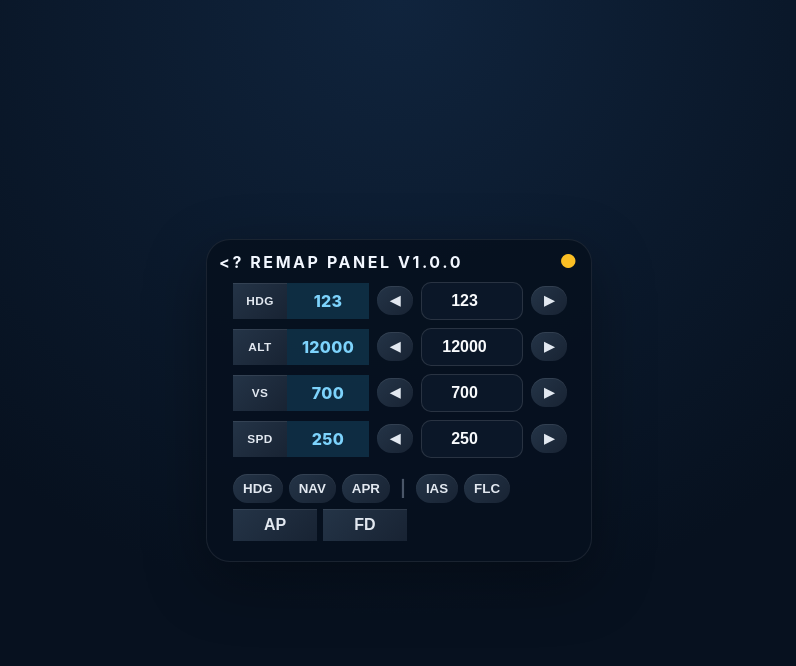
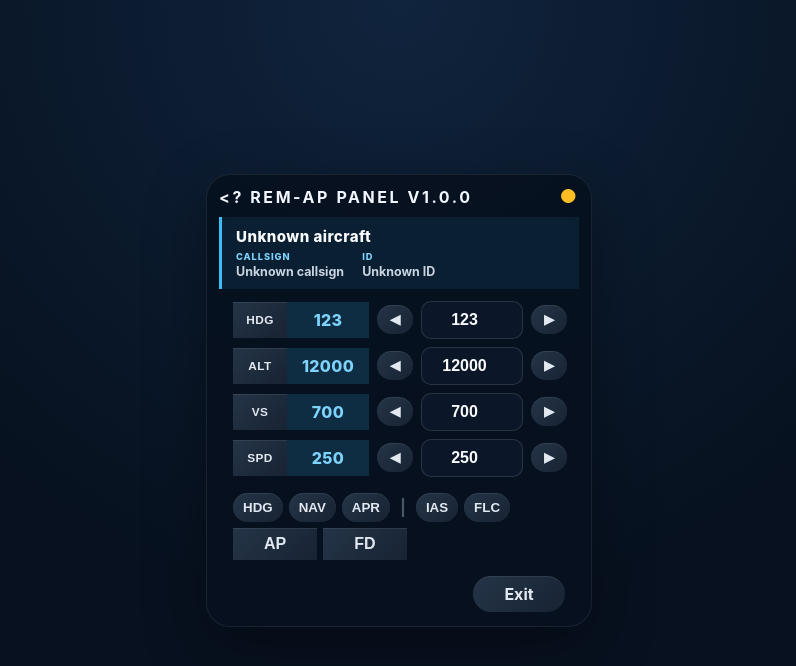
Before and after one commit to kavics/FsClient, a website: page src/web/remap-panel.html in a window 1280 px wide. Shown: the whole page, without its empty margins (241-1037 px from the left). Drawn offline with nearby package versions, Linux system fonts and the light colour scheme; no server answers.

Commit message:
Remap panel exit button

```diff
--- a/src/web/app.js
+++ b/src/web/app.js
@@ -14,6 +14,9 @@ const headingValueEl = document.getElementById('headingValue');
 const altitudeValueEl = document.getElementById('altitudeValue');
 const vsValueEl = document.getElementById('vsValue');
 const speedValueEl = document.getElementById('speedValue');
+const aircraftTypeEl = document.getElementById('aircraftType');
+const aircraftCallsignEl = document.getElementById('aircraftCallsign');
+const aircraftIdentifierEl = document.getElementById('aircraftIdentifier');
 
 let latestState = null;
 const fieldConfigs = {
@@ -61,6 +64,10 @@ function setChip(id, active) {
 
 function renderState(state) {
   latestState = state;
+
+  if (aircraftTypeEl) aircraftTypeEl.textContent = state.aircraft?.type || 'Unknown aircraft';
+  if (aircraftCallsignEl) aircraftCallsignEl.textContent = state.aircraft?.callsign || 'Unknown callsign';
+  if (aircraftIdentifierEl) aircraftIdentifierEl.textContent = state.aircraft?.identifier || 'Unknown ID';
 
   if (headingInputEl && !isEditing(headingInputEl)) headingInputEl.value = state.heading;
   if (altitudeInputEl && !isEditing(altitudeInputEl)) altitudeInputEl.value = state.altitude;
--- a/src/web/remap-panel.html
+++ b/src/web/remap-panel.html
@@ -10,10 +10,18 @@
     <main class="panel-shell">
       <header class="topbar">
         <div>
-          <h1>&lt;? REMAP Panel v1.0.0</h1>
+          <h1>&lt;? REM-AP Panel v1.0.0</h1>
         </div>
         <div class="status-indicator" id="status" aria-label="Connection status">●</div>
       </header>
+
+      <section class="aircraft-summary" aria-label="Aircraft information">
+        <div class="aircraft-type" id="aircraftType">Unknown aircraft</div>
+        <div class="aircraft-details">
+          <span><small>CALLSIGN</small><strong id="aircraftCallsign">Unknown callsign</strong></span>
+          <span><small>ID</small><strong id="aircraftIdentifier">Unknown ID</strong></span>
+        </div>
+      </section>
 
       <section class="controls">
         <form id="headingForm">
@@ -61,7 +69,7 @@
         </form>
       </section>
 
-      <section class="footer-row">
+      <section class="buttons-row">
         <div class="mode-row selector-row">
           <button class="mode" data-mode="hdg">HDG</button>
           <button class="mode" data-mode="nav">NAV</button>
@@ -75,6 +83,10 @@
           <button class="toggle" data-action="toggleFd">FD</button>
         </div>
       </section>
+
+      <section class="footer-row" aria-label="Exit action">
+        <a class="exit-link" href="/">Exit</a>
+      </section>
     </main>
 
     <script src="/socket.io/socket.io.js"></script>
--- a/src/web/style.css
+++ b/src/web/style.css
@@ -56,6 +56,51 @@ h1 {
 
 .status-indicator.disconnected {
   color: #f87171;
+}
+
+.aircraft-summary {
+  margin: 2px 0 12px;
+  padding: 10px 14px;
+  border-left: 3px solid #38bdf8;
+  background: rgba(56, 189, 248, 0.08);
+}
+
+.aircraft-type {
+  overflow: hidden;
+  color: #f8fafc;
+  font-size: 0.94rem;
+  font-weight: 800;
+  letter-spacing: 0.03em;
+  text-overflow: ellipsis;
+  white-space: nowrap;
+}
+
+.aircraft-details {
+  display: flex;
+  gap: 18px;
+  margin-top: 5px;
+}
+
+.aircraft-details span {
+  display: flex;
+  min-width: 0;
+  flex-direction: column;
+  gap: 2px;
+}
+
+.aircraft-details small {
+  color: #7dd3fc;
+  font-size: 0.58rem;
+  font-weight: 800;
+  letter-spacing: 0.1em;
+}
+
+.aircraft-details strong {
+  overflow: hidden;
+  color: #cbd5e1;
+  font-size: 0.78rem;
+  text-overflow: ellipsis;
+  white-space: nowrap;
 }
 
 .controls {
@@ -177,8 +222,28 @@ h1 {
   margin-top: 8px;
 }
 
+.buttons-row {
+  padding: 8px 14px;
+}
+
 .footer-row {
+  display: flex;
+  justify-content: flex-end;
+  padding: 8px 14px 2px;
+}
+
+.exit-link {
+  display: inline-flex;
+  align-items: center;
+  justify-content: center;
+  min-width: 92px;
   padding: 8px 14px;
+  border-radius: 999px;
+  background: linear-gradient(135deg, #243447 0%, #182333 100%);
+  color: #e2e8f0;
+  text-decoration: none;
+  font-weight: 700;
+  box-shadow: inset 0 1px 0 rgba(255,255,255,0.08);
 }
 
 .selector-row {
```
Also changed, not shown: src/server/app.js (+63 -0 lines).
